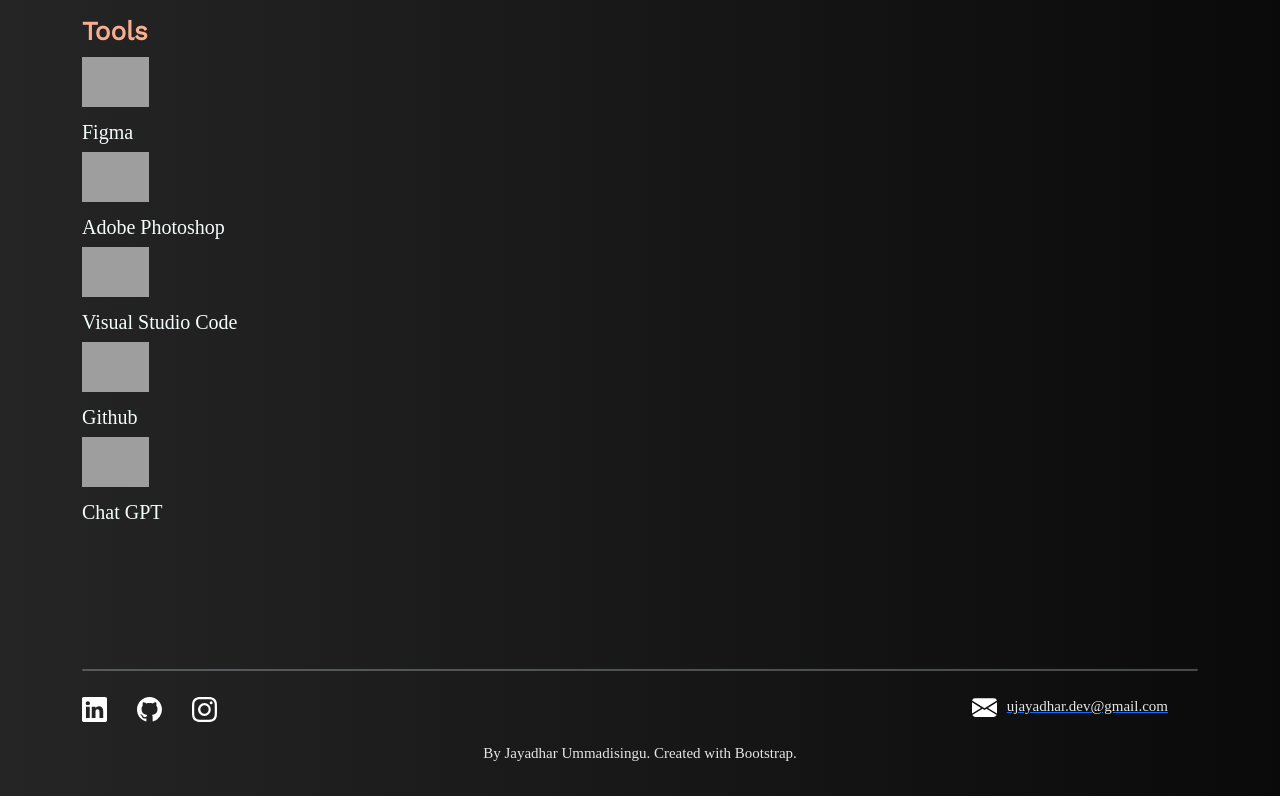
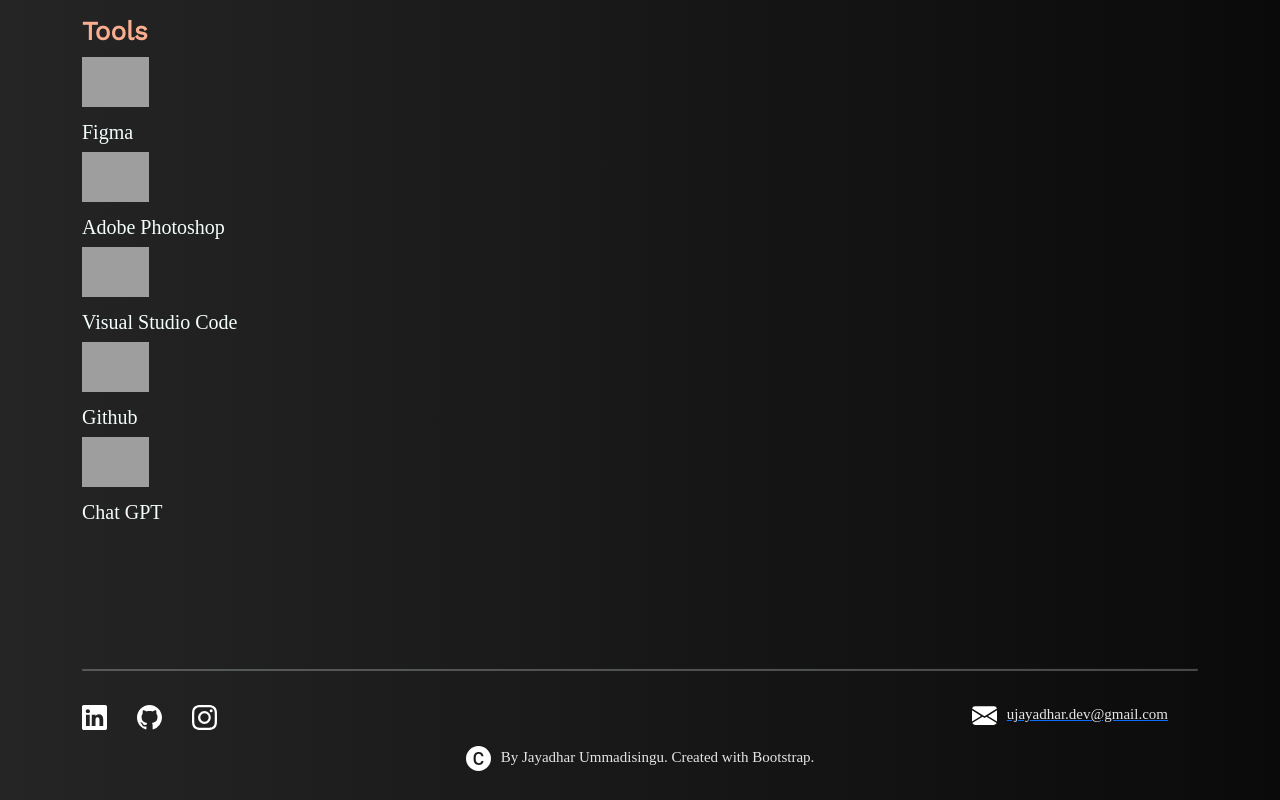
Before and after one commit to U-Jayadhar/My-Portfolio-Website, a plain HTML site: page index.html in a window 1280 px wide. Shown: the part 1870-2670 px from the top of the page. Drawn offline with nearby package versions, Linux system fonts and the light colour scheme; grey boxes are pictures that could not be loaded; a web font is replaced by a local one.

Commit message:
updated footer

```diff
--- a/index.html
+++ b/index.html
@@ -146,11 +146,11 @@
   <div class="page-bg pt-5 pb-3">
     <div class="container">
       <div class="row">
-        <div class="col-12 mb-2">
+        <div class="col-12 mb-3">
           <hr class="line" />
         </div>
-        <div class="col-6 mb-2">
-          <div class="d-flex flex-row justify-content-start">
+        <div class="col-12 col-md-6 mb-3">
+          <div class="d-flex flex-row justify-content-center justify-content-md-start">
             <div style="margin-right: 30px;">
               <a href="https://www.linkedin.com/in/jayadhar-ummadisingu-3675472a0/" target="blank">
                 <svg xmlns="http://www.w3.org/2000/svg" width="25" height="25" fill="#ffffff" class="bi bi-linkedin"
@@ -180,20 +180,23 @@
             </div>
           </div>
         </div>
-        <div class="col-6 mb-2">
-          <div class="d-flex flex-row justify-content-end" style="margin-right: 30px;">
+        <div class="col-12 col-md-6 mb-3">
+          <div class="d-flex flex-row justify-content-center justify-content-md-end" style="margin-right: 30px;">
             <a class="d-flex flex-row" href="mailto:ujayadhar.dev@gmail.com">
               <svg xmlns="http://www.w3.org/2000/svg" width="25" height="25" fill="#ffffff" class="bi bi-envelope-fill"
                 viewBox="0 0 16 16">
                 <path
                   d="M.05 3.555A2 2 0 0 1 2 2h12a2 2 0 0 1 1.95 1.555L8 8.414.05 3.555ZM0 4.697v7.104l5.803-3.558zM6.761 8.83l-6.57 4.027A2 2 0 0 0 2 14h12a2 2 0 0 0 1.808-1.144l-6.57-4.027L8 9.586l-1.239-.757Zm3.436-.586L16 11.801V4.697l-5.803 3.546Z" />
               </svg>
-              <p class="footer-para" style="margin-left: 10px;">ujayadhar.dev@gmail.com</p>
+              <span class="footer-para" style="margin-left: 10px;">ujayadhar.dev@gmail.com</span>
             </a>
           </div>
         </div>
-        <div class="col-12 text-center">
-          <p class="footer-para">By Jayadhar Ummadisingu. Created with Bootstrap.</p>
+        <div class="col-12 d-flex flex-row justify-content-center">
+          <svg xmlns="http://www.w3.org/2000/svg" width="25" height="25" fill="#ffffff" class="bi bi-c-circle-fill" viewBox="0 0 16 16">
+            <path d="M16 8A8 8 0 1 1 0 8a8 8 0 0 1 16 0M8.146 4.992c.961 0 1.641.633 1.729 1.512h1.295v-.088c-.094-1.518-1.348-2.572-3.03-2.572-2.068 0-3.269 1.377-3.269 3.638v1.073c0 2.267 1.178 3.603 3.27 3.603 1.675 0 2.93-1.02 3.029-2.467v-.093H9.875c-.088.832-.75 1.418-1.729 1.418-1.224 0-1.927-.891-1.927-2.461v-1.06c0-1.583.715-2.503 1.927-2.503Z"/>
+          </svg>
+          <p class="footer-para" style="margin-left: 10px;">By Jayadhar Ummadisingu. Created with Bootstrap.</p>
         </div>
       </div>
     </div>
```
